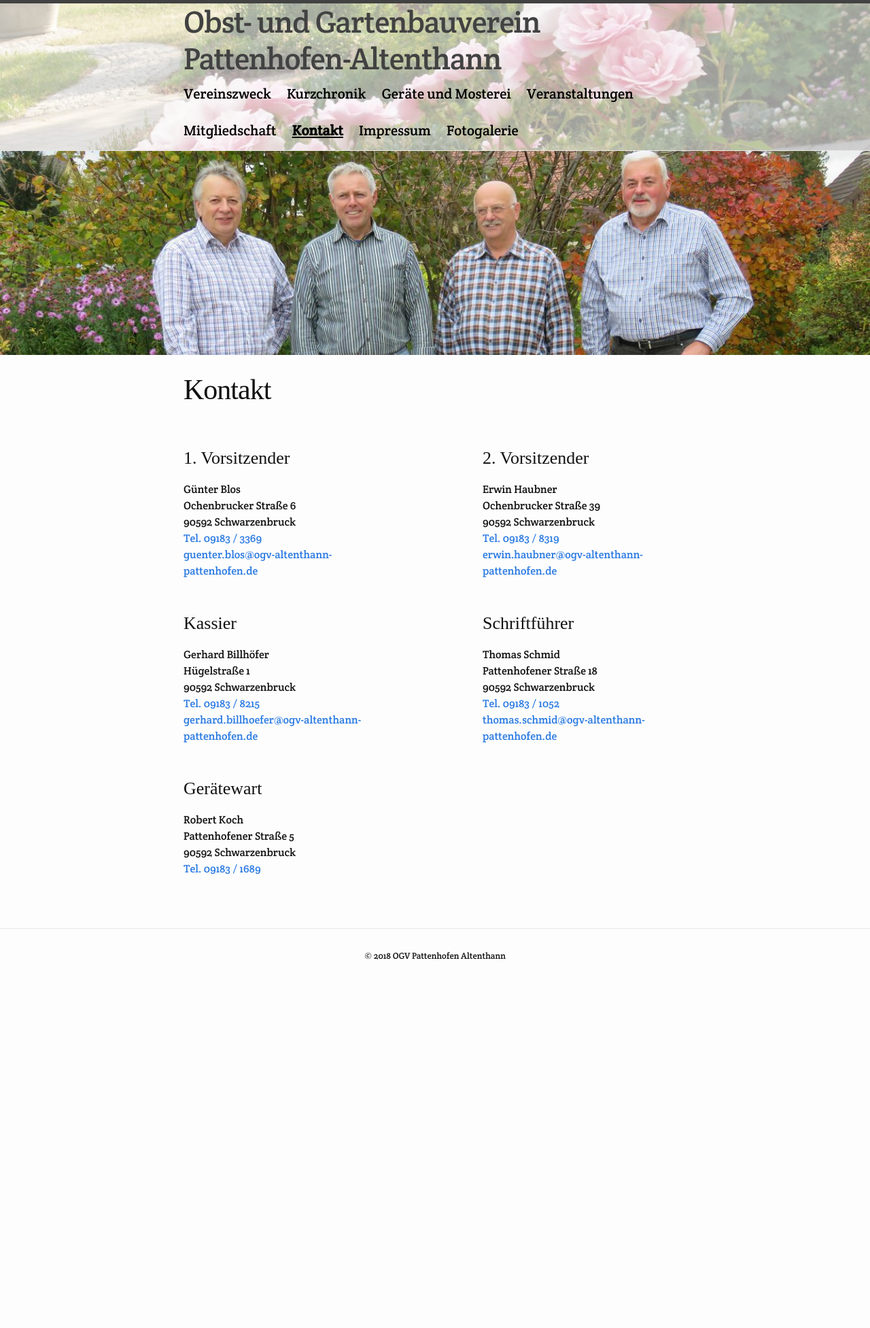
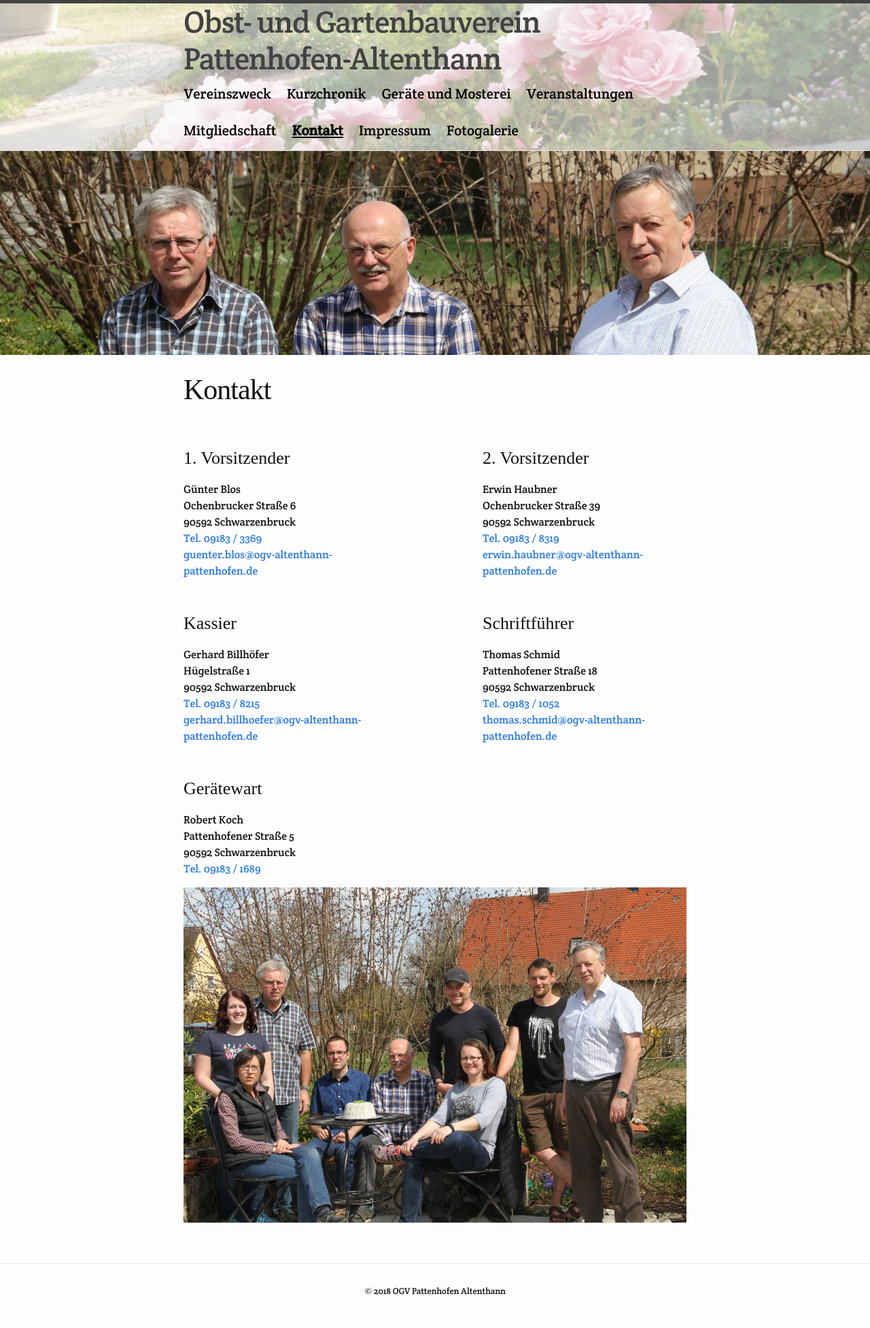
Before and after one commit to markuseckstein/ogv, a Jekyll site: the page built from kontakt.html, in a window 1280 px wide. Shown: the whole page at 68% size. Built offline with Jekyll 4.4.1, drawn with Linux system fonts in a browser that asks for light colours; some web fonts are replaced; before the commit the page ends 1460 px from its top, so only the background shows below that.

Commit message:
feat: update Vorstand

```diff
--- a/_includes/head.html
+++ b/_includes/head.html
@@ -30,7 +30,7 @@
   <title>{% if page.title %}{{ page.title | escape }} - {{ site.title | escape }}{% else %}{{ site.title | escape }}{% endif %}</title>
   <meta name="description" content="{{ page.excerpt | default: site.description | strip_html | normalize_whitespace | truncate: 160 | escape }}">
 
-  <link rel="stylesheet" href="{{ "/assets/main.css" | relative_url }}">
+  <link rel="stylesheet" href="{{ "/assets/main.css" | relative_url }}?v=2">
   <link rel="canonical" href="{{ page.url | replace:'index.html','' | absolute_url }}">
   <link rel="alternate" type="application/rss+xml" title="{{ site.title | escape }}" href="{{ "/feed.xml" | relative_url }}">
   <link href="https://fonts.googleapis.com/css?family=Alegreya|Crete+Round|Patua+One" rel="stylesheet">
--- a/_sass/minima.scss
+++ b/_sass/minima.scss
@@ -1,6 +1,6 @@
 @charset "utf-8";
 
-$cacheversion: 1;
+$cacheversion: 2;
 
 /*
 font-family: 'Crete Round', serif;
--- a/_sass/minima/_teasers.scss
+++ b/_sass/minima/_teasers.scss
@@ -39,8 +39,8 @@
 }
 
 .teaser-image--kontakt {
-    background-image: url(/assets/img/kontakt.jpg?#{$cacheversion});
-    background-position: 50% 23%;
+    background-image: url(/assets/img/kontakt01.jpg?#{$cacheversion});
+    background-position: 50% 30%;
 }
 
 .teaser-image--mitgliedschaft {
--- a/kontakt.html
+++ b/kontakt.html
@@ -80,3 +80,4 @@ teaser-image: kontakt
         </p>
     </div>
 </div>
+<img src="../assets/img/kontakt02.jpg" alt="erweiterte Vorstandschaft">
```
Also changed, not shown: assets/img/kontakt01.jpg (added), assets/img/kontakt02.jpg (added), assets/img/kontakt_old.jpg (renamed from assets/img/kontakt.jpg), 3 other files.
